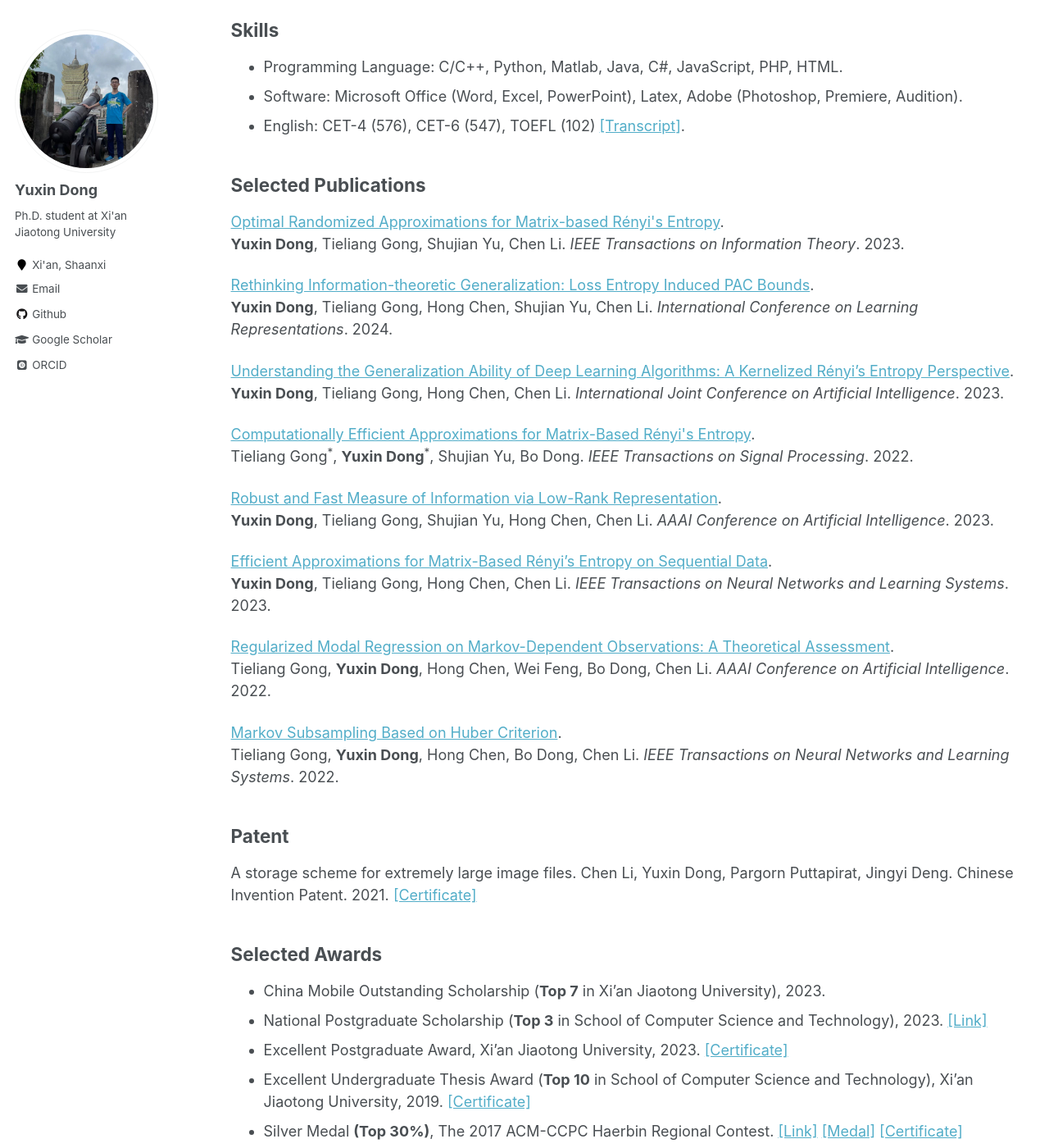
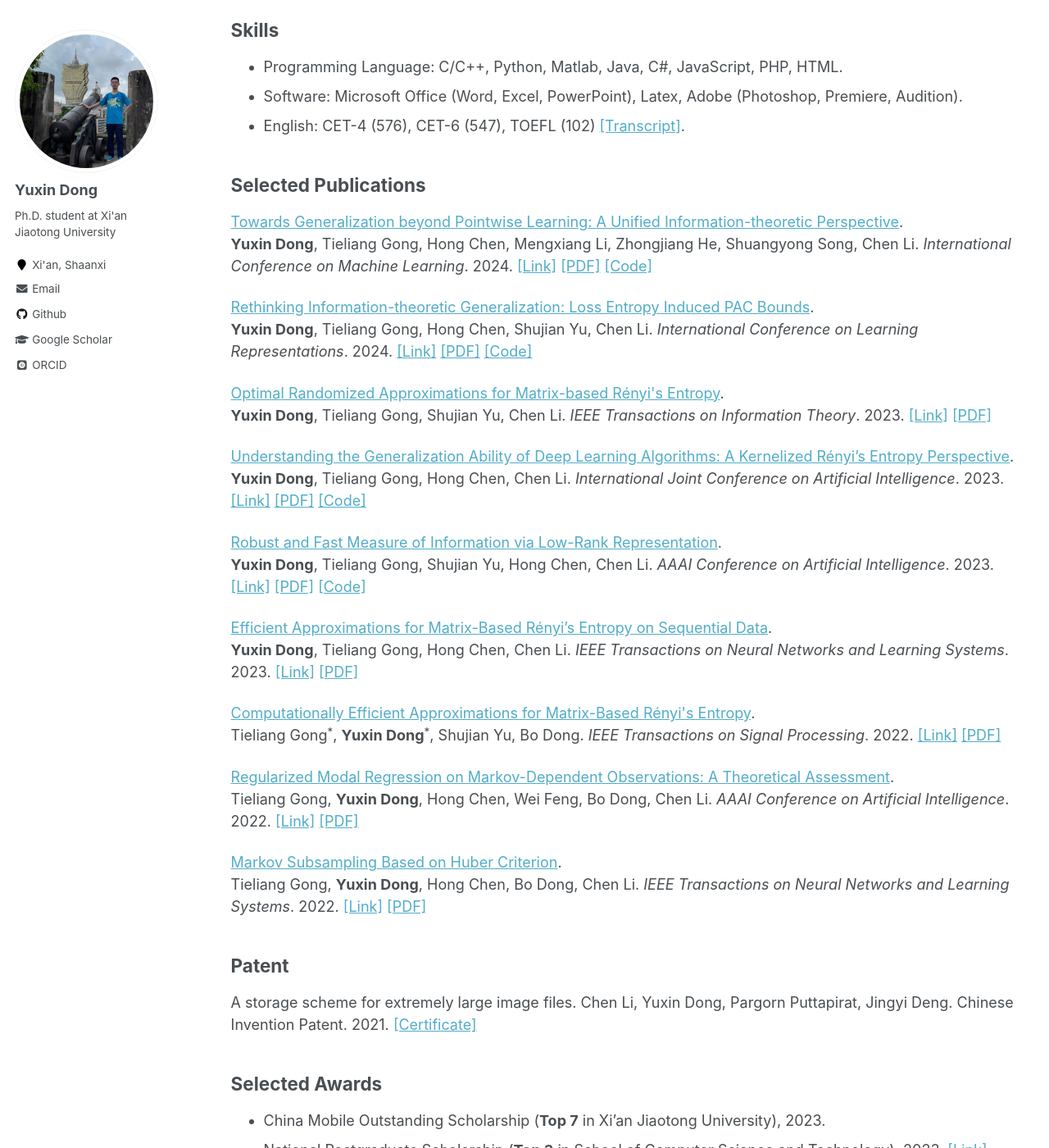
Before and after one commit to Yuxin-Dong/yuxin-dong.github.io, a Jekyll site: the page built from _pages/cv.md, in a window 1280 px wide and 1400 px high, scrolled down 365 px. Shown: the whole window at 82% size. Built offline with Jekyll 4.4.1, drawn with Linux system fonts in a browser that asks for light colours; some web fonts are replaced.

Commit message:
ICML 2024

````diff
--- a/_pages/cv.md
+++ b/_pages/cv.md
@@ -23,29 +23,32 @@ redirect_from:
 
 ## Selected Publications
 
-{%- assign post = site.publications | where: "title", "Optimal Randomized Approximations for Matrix-based Rényi's Entropy" | first-%}
-{% include archive-single-cv.html %}
+{%- assign post = site.publications | where: "title", "Towards Generalization beyond Pointwise Learning: A Unified Information-theoretic Perspective" | first-%}
+{% include archive-single.html %}
 
 {%- assign post = site.publications | where: "title", "Rethinking Information-theoretic Generalization: Loss Entropy Induced PAC Bounds" | first-%}
-{% include archive-single-cv.html %}
+{% include archive-single.html %}
+
+{%- assign post = site.publications | where: "title", "Optimal Randomized Approximations for Matrix-based Rényi's Entropy" | first-%}
+{% include archive-single.html %}
 
 {%- assign post = site.publications | where: "title", "Understanding the Generalization Ability of Deep Learning Algorithms: A Kernelized Rényi’s Entropy Perspective" | first-%}
-{% include archive-single-cv.html %}
+{% include archive-single.html %}
+
+{%- assign post = site.publications | where: "title", "Robust and Fast Measure of Information via Low-Rank Representation" | first-%}
+{% include archive-single.html %}
+
+{%- assign post = site.publications | where: "title", "Efficient Approximations for Matrix-Based Rényi’s Entropy on Sequential Data" | first-%}
+{% include archive-single.html %}
 
 {%- assign post = site.publications | where: "title", "Computationally Efficient Approximations for Matrix-Based Rényi's Entropy" | first-%}
-{% include archive-single-cv.html %}
-
-{%- assign post = site.publications | where: "title", "Robust and Fast Measure of Information via Low-Rank Representation" | first-%}
-{% include archive-single-cv.html %}
-
-{%- assign post = site.publications | where: "title", "Efficient Approximations for Matrix-Based Rényi’s Entropy on Sequential Data" | first-%}
-{% include archive-single-cv.html %}
+{% include archive-single.html %}
 
 {%- assign post = site.publications | where: "title", "Regularized Modal Regression on Markov-Dependent Observations: A Theoretical Assessment" | first-%}
-{% include archive-single-cv.html %}
+{% include archive-single.html %}
 
 {%- assign post = site.publications | where: "title", "Markov Subsampling Based on Huber Criterion" | first-%}
-{% include archive-single-cv.html %}
+{% include archive-single.html %}
 
 ## Patent
 
--- /dev/null
+++ b/_publications/2024-ICML-Pairwise.md
@@ -0,0 +1,27 @@
+---
+title: "Towards Generalization beyond Pointwise Learning: A Unified Information-theoretic Perspective"
+collection: publications
+permalink: /publication/2024-ICML-Pairwise
+year: 2024
+venue: International Conference on Machine Learning
+# link: "https://openreview.net/forum?id=GWSIo2MzuH"
+author: "<strong>Yuxin Dong</strong>, Tieliang Gong, Hong Chen, Mengxiang Li, Zhongjiang He, Shuangyong Song, Chen Li"
+pdf: "2024-ICML-Pairwise.pdf"
+code: "https://github.com/Yuxin-Dong/Pairwise"
+---
+
+## Abstract
+
+Information-theoretic generalization analysis has achieved astonishing success in characterizing the generalization capabilities of noisy and iterative learning algorithms. However, current advancements are mostly restricted to average-case scenarios and necessitate the stringent bounded loss assumption, leaving a gap with regard to computationally tractable PAC generalization analysis, especially for long-tailed loss distributions. In this paper, we bridge this gap by introducing a novel class of PAC bounds through leveraging loss entropies. These bounds simplify the computation of key information metrics in previous PAC information-theoretic bounds to one-dimensional variables, thereby enhancing computational tractability. Moreover, our data-independent bounds provide novel insights into the generalization behavior of the minimum error entropy criterion, while our data-dependent bounds improve over previous results by alleviating the bounded loss assumption under both leave-one-out and supersample settings. Extensive numerical studies indicate strong correlations between the generalization error and the induced loss entropy, showing that the presented bounds adeptly capture the patterns of the true generalization gap under various learning scenarios.
+
+## Cite
+
+```bibtex
+@inproceedings{dong2024towards,
+  title={Towards Generalization beyond Pointwise Learning: A Unified Information-theoretic Perspective},
+  author={Yuxin Dong and Tieliang Gong and Hong Chen and Mengxiang Li and Zhongjiang He and Shuangyong Song and Chen Li},
+  booktitle={International Conference on Machine Learning},
+  year={2024},
+  organization={PMLR}
+}
+```
````
Also changed, not shown: other parts of _pages/cv.md (+1 -1 lines), _pages/about.md (+6 -3 lines), _publications/2024-ICLR-LossEntr.md (+10 -0 lines), _talks/2024-Integreat-LossEntr.md (added, +23 -0 lines), 5 other files.
